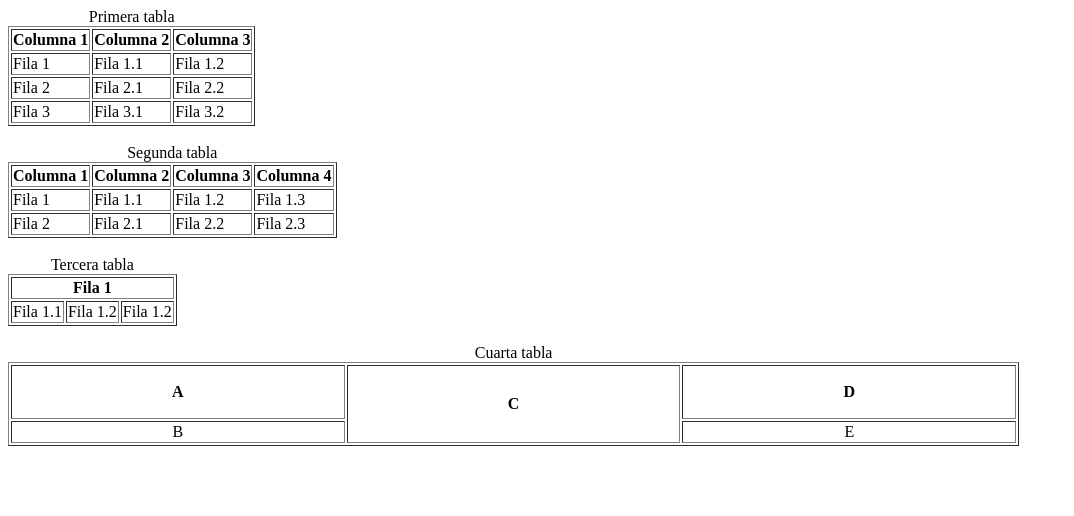
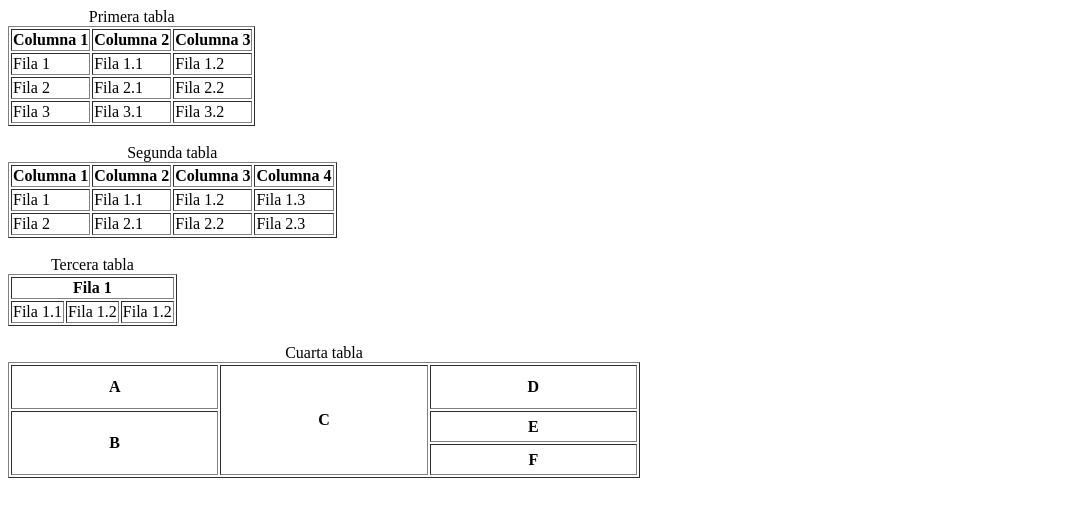
Before and after one commit to dannitacode/html-n-css, a plain HTML site: page HTML - First steps/Ex. 10/Index.html in a window 1280 px wide. Shown: the whole page, without its empty margins (0-1074 px from the left). Drawn offline with Linux system fonts and the light colour scheme.

Commit message:
Updating exercise 10

```diff
--- a/HTML - First steps/Ex. 10/Index.html
+++ b/HTML - First steps/Ex. 10/Index.html
@@ -79,21 +79,22 @@
     <br>
 
     <!-- Cuarta tabla -->
-     <table style="width: 80%;", border>
+     <table style="width: 50%;", border>
         <caption>Cuarta tabla</caption>
         <tbody>
             <tr>
-                <th height="50px">A</th>
-                <th rowspan="2">C</th>
+                <th height="40px">A</th>
+                <th rowspan="3">C</th>
                 <th>D</th>
             </tr>
             <tr>
-                <td align="center">B</td>
-                <td align="center">E</td>
+                <th rowspan="2", height="60px">B</th>
+                <th>E</th>
+            </tr>
+            <tr>
+                <th>F</th>
             </tr>
         </tbody>
      </table>
-
 </body>
-
 </html>
```
